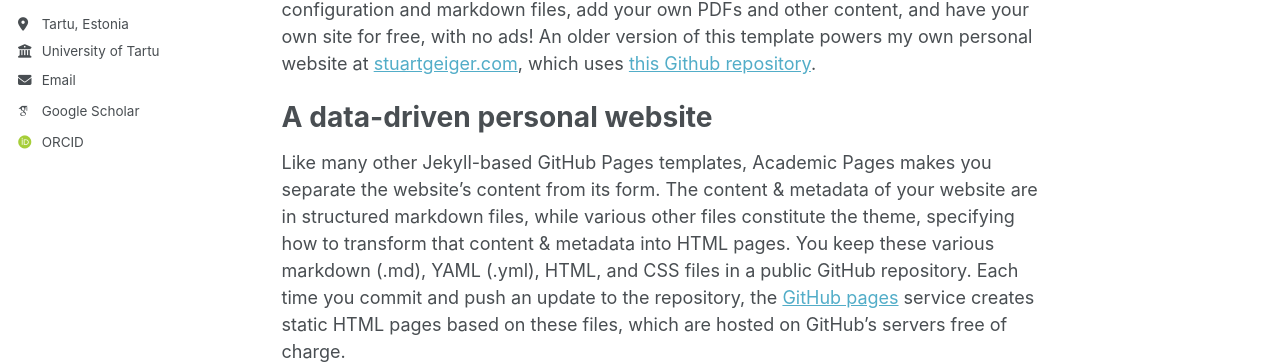
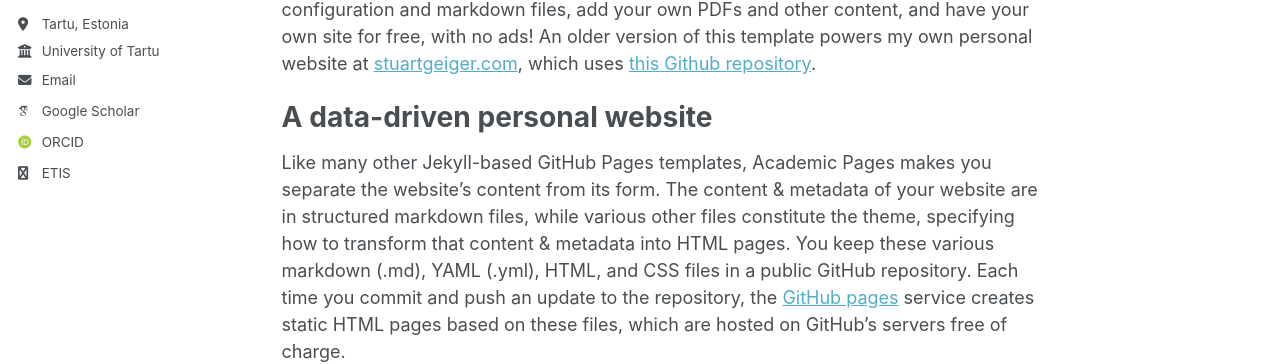
Before and after one commit to andressoop/andressoop.github.io, a Jekyll site: the page built from _pages/about.md, in a window 1280 px wide. Shown: the part 369-733 px from the top of the page. Built offline with Jekyll 4.4.1, drawn with Linux system fonts in a browser that asks for light colours; some web fonts are replaced.

Commit message:
Update author-profile.html

```diff
--- a/_includes/author-profile.html
+++ b/_includes/author-profile.html
@@ -58,6 +58,9 @@
       {% endif %}
       {% if author.researchgate %}
         <li><a href="{{ author.researchgate }}"><i class="fab fa-fw fa-researchgate icon-pad-right" aria-hidden="true"></i>ResearchGate</a></li>
+      {% endif %}
+      {% if author.etis %}
+        <li><a href="{{ author.etis }}"><i class="fab fa-fw fa-globe icon-pad-right" aria-hidden="true"></i>ETIS</a></li>
       {% endif %}
 
       <!-- Font Awesome icons / Repositories and software development -->
```
